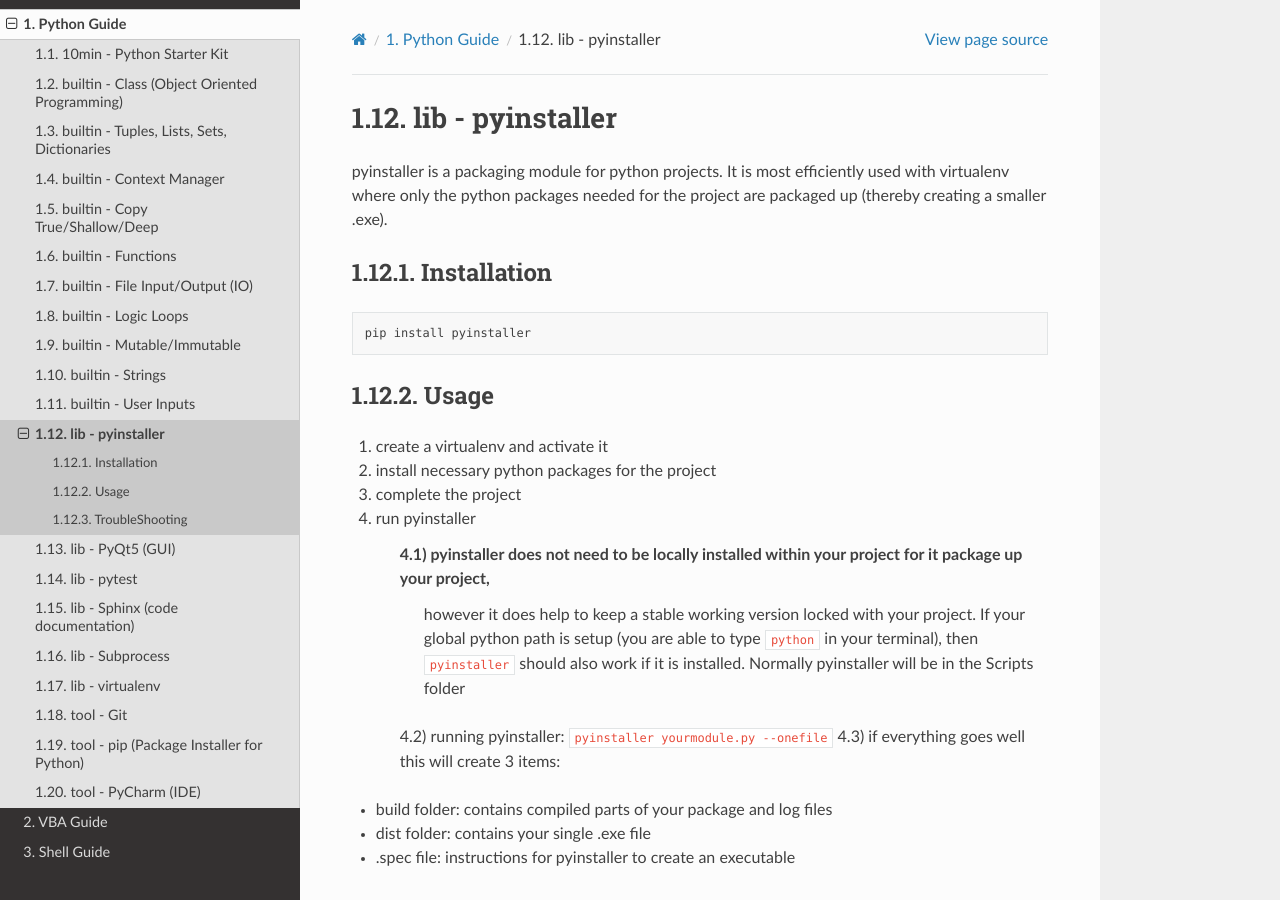
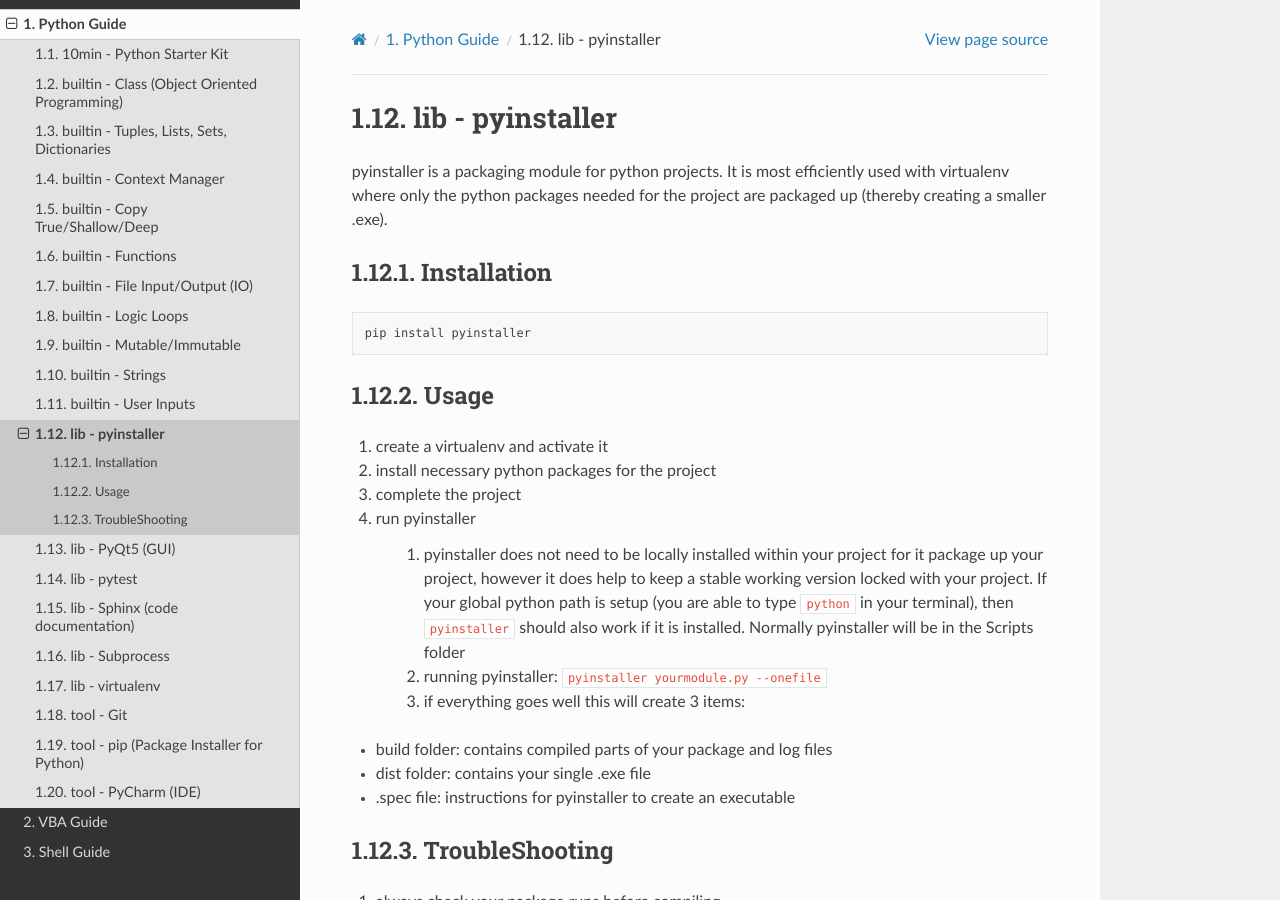
Before and after one commit to PydPiper/viks_SoftwareGuide, a Sphinx documentation site: the page built from source/python/lib_pyinstaller.rst, in a window 1280 px wide and 900 px high. Built offline with Sphinx 7.4.7 and the Read the Docs theme 2.0.0, drawn with Linux system fonts in a browser that asks for light colours.

Commit message:
updated formating

```diff
--- a/source/python/lib_pyinstaller.rst
+++ b/source/python/lib_pyinstaller.rst
@@ -19,12 +19,12 @@
 3) complete the project
 4) run pyinstaller
 
-    4.1) pyinstaller does not need to be locally installed within your project for it package up your project,
-         however it does help to keep a stable working version locked with your project. If your global python path is
-         setup (you are able to type ``python`` in your terminal), then ``pyinstaller`` should also work if it is installed.
-         Normally pyinstaller will be in the Scripts folder
-    4.2) running pyinstaller: ``pyinstaller yourmodule.py --onefile``
-    4.3) if everything goes well this will create 3 items:
+    1) pyinstaller does not need to be locally installed within your project for it package up your project,
+       however it does help to keep a stable working version locked with your project. If your global python path is
+       setup (you are able to type ``python`` in your terminal), then ``pyinstaller`` should also work if it is installed.
+       Normally pyinstaller will be in the Scripts folder
+    2) running pyinstaller: ``pyinstaller yourmodule.py --onefile``
+    3) if everything goes well this will create 3 items:
 
 - build folder: contains compiled parts of your package and log files
 - dist folder: contains your single .exe file
```
Also changed, not shown: source/python/tool_pycharm.rst (+6 -6 lines).
